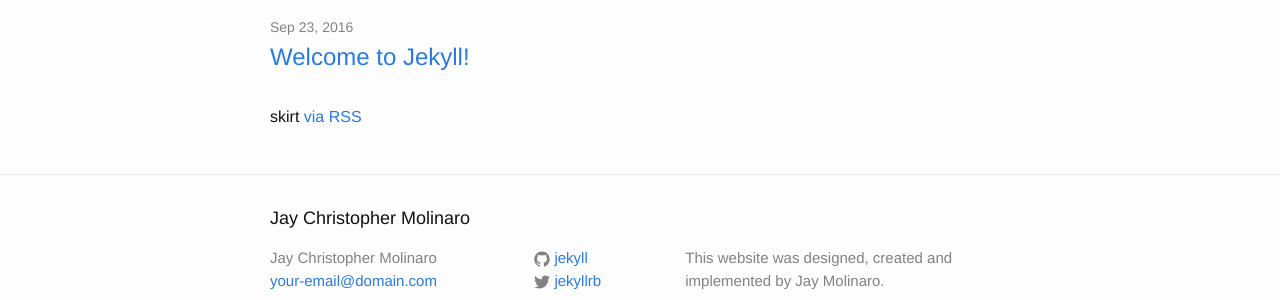
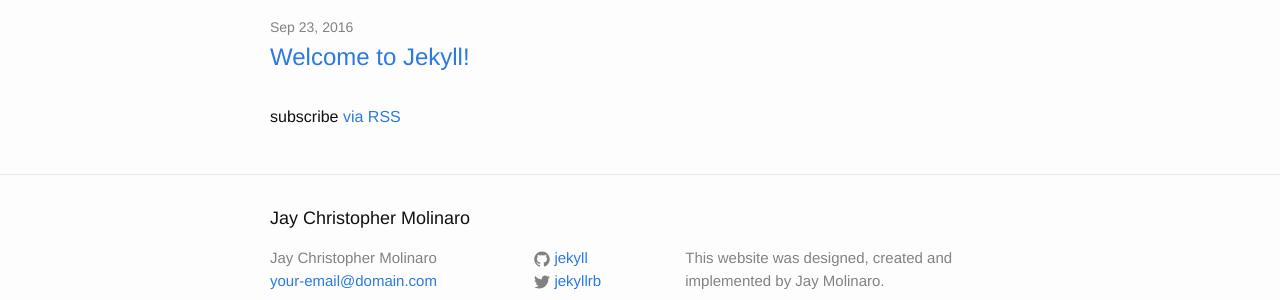
Before and after one commit to jaymolinaro1/jaymolinaro1.github.io, a Jekyll site: the page built from index.html, in a window 1280 px wide. Shown: the part 122-422 px from the top of the page. Built offline with Jekyll 4.4.1, drawn with Linux system fonts in a browser that asks for light colours.

Commit message:
Update index.html

```diff
--- a/index.html
+++ b/index.html
@@ -18,6 +18,6 @@ layout: default
     {% endfor %}
   </ul>
 
-  <p class="rss-subscribe">skirt <a href="{{ "/feed.xml" | prepend: site.baseurl }}">via RSS</a></p>
+  <p class="rss-subscribe">subscribe <a href="{{ "/feed.xml" | prepend: site.baseurl }}">via RSS</a></p>
 
 </div>
```
